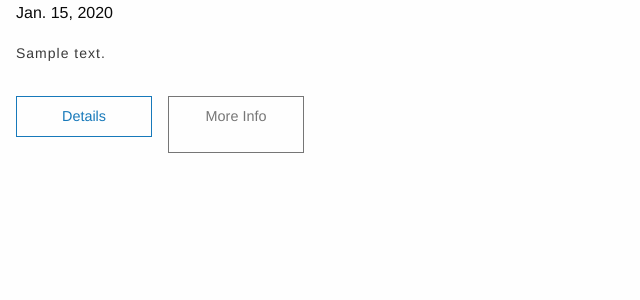
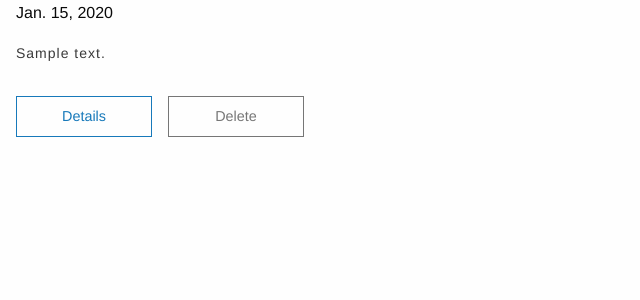
Before and after one commit to zacjones91/flightlist, a Django app: page /journal/all_entries/1 in a window 1280 px wide. Shown: the part 415-715 px from the top of the page, without its empty margins (0-640 px from the left). Run offline with Django 3.2, Linux system fonts and the light colour scheme; tables that the repository leaves empty hold one stand-in row (values such as "Sample post"); grey boxes marked "Sample" are stand-in pictures; some libraries are stand-ins or nearby versions.

Commit message:
delete working

```diff
--- a/flightlist/journal/static/journal/index.css
+++ b/flightlist/journal/static/journal/index.css
@@ -183,9 +183,9 @@
     display: flex;
 }
 
-.card-user-profile-actions > :last-child {
+/* .card-user-profile-actions > :last-child {
     margin-bottom: 0;
-}
+} */
 
 .card-user-profile-img {
     max-width: 100%;
--- a/flightlist/journal/templates/all_entries.html
+++ b/flightlist/journal/templates/all_entries.html
@@ -33,9 +33,9 @@
                     >Details</a
                 >
                 <a
-                    href="#"
+                    href="{% url 'journal:delete_entry' entry.id %}"
                     class="card-user-profile-button button hollow secondary"
-                    >More Info</a
+                    >Delete</a
                 >
             </div>
         </div>
--- a/flightlist/journal/urls.py
+++ b/flightlist/journal/urls.py
@@ -13,4 +13,5 @@ urlpatterns = [
     path('journal/new_entry/<int:pk>', views.new_entry, name='new_entry'),
     path('journal/edit_entry/<int:pk>', views.edit_entry, name='edit_entry'),
     path('journal/detail/<int:pk>', views.detail, name='detail'),
+    path('journal/delete/<int:pk>', views.delete_entry, name='delete_entry'),
 ]
--- a/flightlist/journal/views.py
+++ b/flightlist/journal/views.py
@@ -148,3 +148,10 @@ def edit_entry(request, pk):
         journal_to_save.save()
 
         return HttpResponseRedirect(reverse('journal:all_entries', args=(request.user.id,)))
+
+#  delete an entry
+
+def delete_entry(request, pk):
+    to_delete = Entry.objects.get(id=pk)
+    to_delete.delete()
+    return HttpResponseRedirect(reverse('journal:all_entries', args=(request.user.id,)))
```
